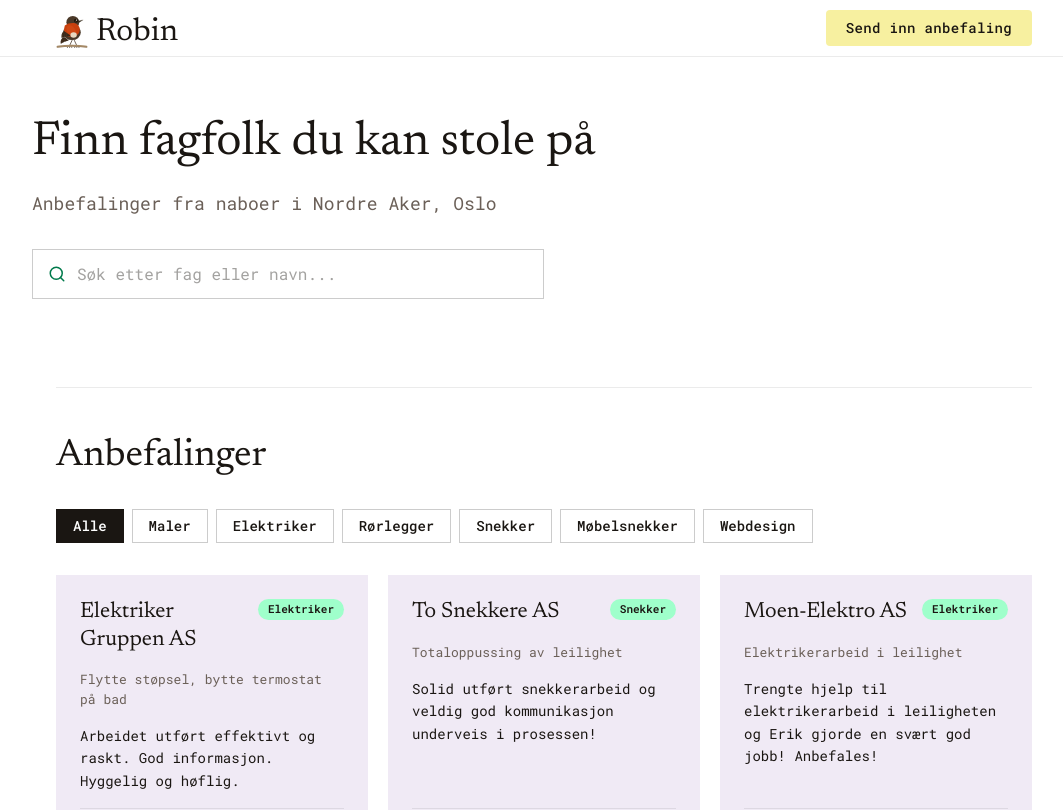
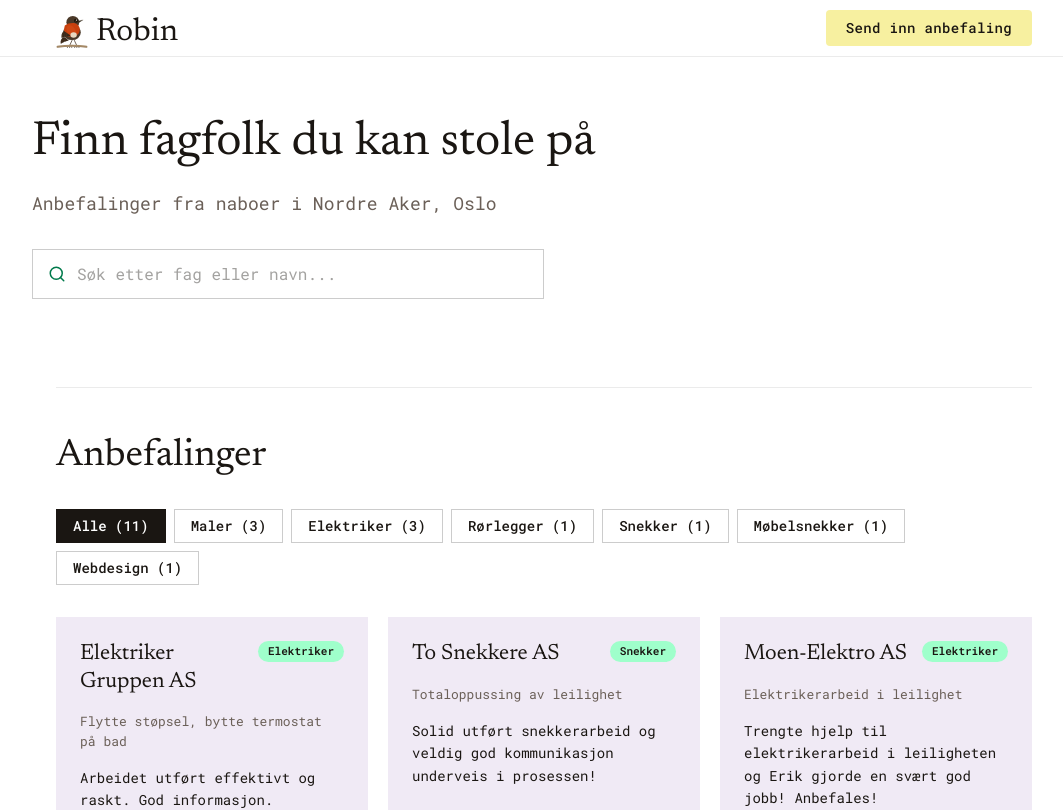
Before and after one commit to idameland/robin, a Next.js app: page / in a window 1280 px wide. Shown: the top 810 px of the page, without its empty margins (96-1159 px from the left). Built offline with nearby package versions, Linux system fonts and the light colour scheme.

Commit message:
Vis antall anbefalinger per kategori i filterpills

```diff
--- a/app/page.tsx
+++ b/app/page.tsx
@@ -34,7 +34,9 @@ export default function Home() {
           </h2>
 
           <div className="flex gap-2 flex-wrap mb-8">
-            {filterKategorier.map((kat) => (
+            {filterKategorier.map((kat) => {
+              const antall = kat === "Alle" ? anbefalinger.length : anbefalinger.filter((a) => a.kategori === kat).length;
+              return (
                 <button
                   key={kat}
                   onClick={() => setAktiv(kat)}
@@ -44,9 +46,10 @@ export default function Home() {
                       : "bg-white text-petroleum border-black/20 hover:border-black"
                   }`}
                 >
-                {kat}
+                  {kat} ({antall})
                 </button>
-            ))}
+              );
+            })}
           </div>
 
           <div className="grid grid-cols-1 sm:grid-cols-2 lg:grid-cols-3 gap-5">
```
Lines whose indentation alone changed are shown as unchanged.
